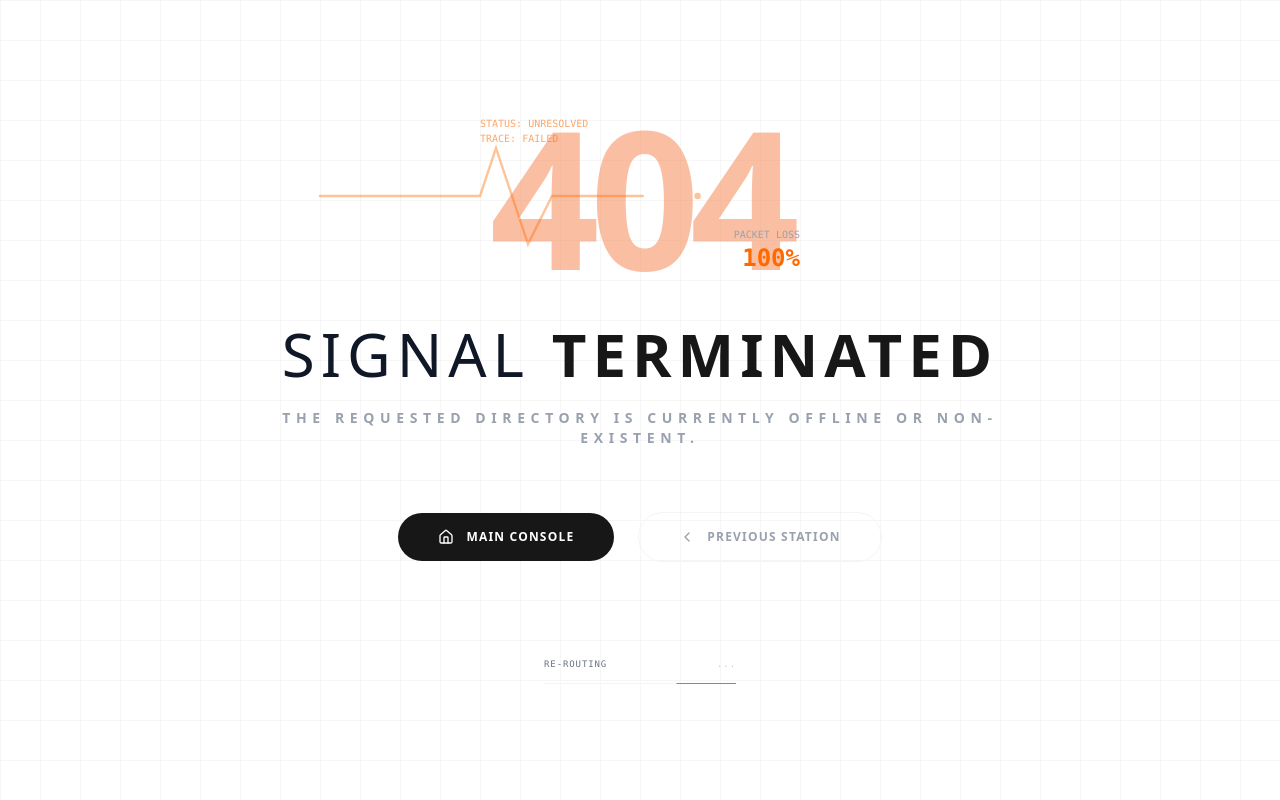
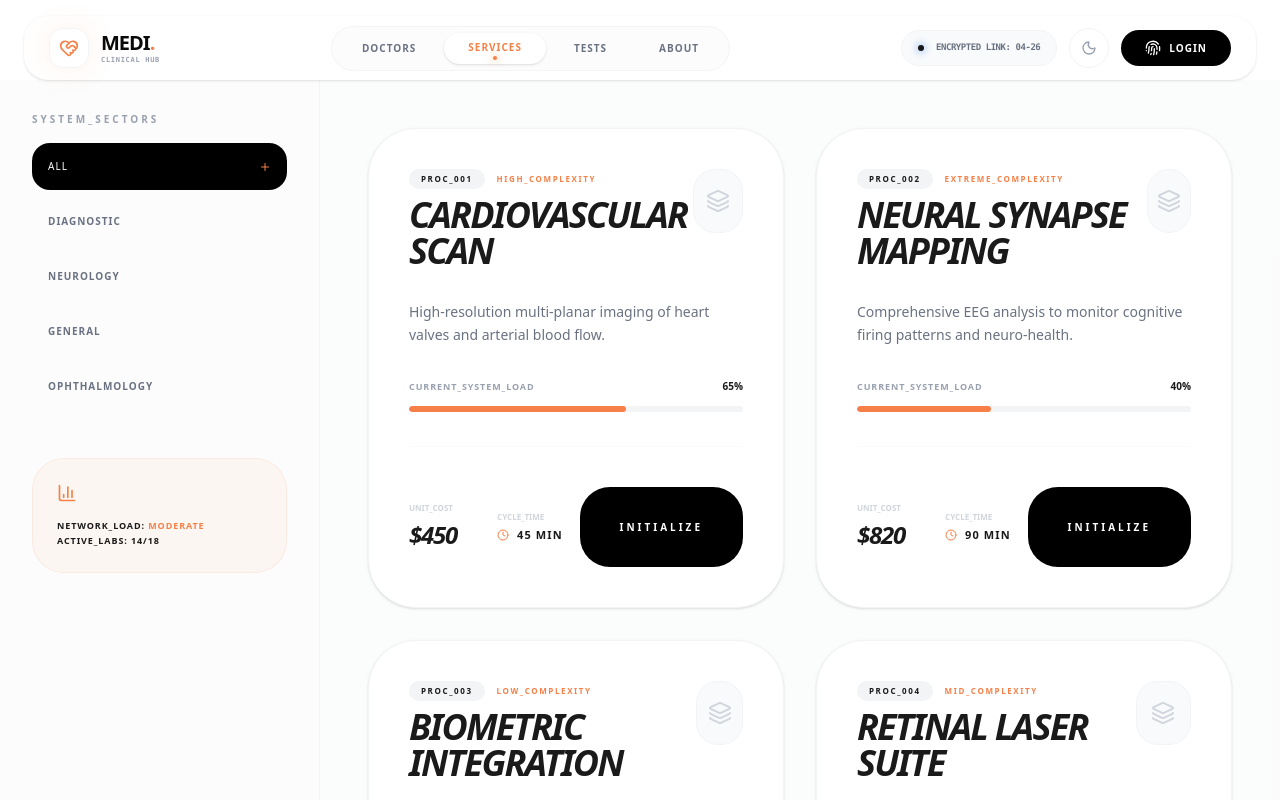
Before and after one commit to mkmahmud/MediTech, a React (Vite) app: page /services in a window 1280 px wide. Before the commit this address had no page. Shown: the top 800 px of the page. Built offline with nearby package versions, Linux system fonts and the light colour scheme.

Commit message:
Done service page UI

```diff
--- a/src/App.tsx
+++ b/src/App.tsx
@@ -1,4 +1,4 @@
-import   { Suspense, lazy } from 'react';
+import { Suspense, lazy } from 'react';
 import { Route, Routes } from 'react-router';
 import './App.css';
 import { ThemeInitializer } from './components/ThemeInitializer';
@@ -13,6 +13,9 @@ const AuthLayout = lazy(() => import('./layouts/AuthLayout'));
 const Home = lazy(() => import('./pages/Home/Home'));
 const About = lazy(() => import('./pages/About/About'));
 const Doctors = lazy(() => import('./pages/Doctors/Doctors'));
+const Services = lazy(() => import('./pages/Services/Services'));
+
+// Dashboard Pages
 const DashboardOverview = lazy(() => import('./pages/Dashboard/Overview'));
 const Patients = lazy(() => import('./pages/Dashboard/Patients'));
 const Appointments = lazy(() => import('./pages/Dashboard/Appointments'));
@@ -39,6 +42,7 @@ function App() {
             <Route path="/" element={<Home />} />
             <Route path="/about" element={<About />} />
             <Route path="/doctors" element={<Doctors />} />
+            <Route path="/services" element={<Services />} />
           </Route>
 
           {/* Dashboard routes */}
--- /dev/null
+++ b/src/pages/Services/Services.tsx
@@ -0,0 +1,131 @@
+import { useState } from "react"
+import { motion, AnimatePresence } from "framer-motion"
+import { Button } from "@/components/ui/button"
+import {
+
+    Clock,
+    Plus,
+
+    BarChart3,
+    Layers
+} from "lucide-react"
+
+const SERVICES = [
+    { id: 1, title: "Cardiovascular Scan", category: "Diagnostic", price: "$450", duration: "45 Min", complexity: "High", load: 65, description: "High-resolution multi-planar imaging of heart valves and arterial blood flow." },
+    { id: 2, title: "Neural Synapse Mapping", category: "Neurology", price: "$820", duration: "90 Min", complexity: "Extreme", load: 40, description: "Comprehensive EEG analysis to monitor cognitive firing patterns and neuro-health." },
+    { id: 3, title: "Biometric Integration", category: "General", price: "$120", duration: "20 Min", complexity: "Low", load: 95, description: "Synchronizing wearable health data with clinical electronic health records." },
+    { id: 4, title: "Retinal Laser Suite", category: "Ophthalmology", price: "$1,100", duration: "30 Min", complexity: "Mid", load: 20, description: "Precision corrective procedures using cold-laser technology for retinal repair." },
+];
+
+export default function ServicesPage() {
+    const [activeSector, setActiveSector] = useState("All");
+
+    return (
+        <div className="min-h-screen bg-[#fcfcfc] dark:bg-[#020202] text-[#1a1a1a] dark:text-white selection:bg-orange">
+
+            {/* --- SYSTEM HUD (STICKY) --- */}
+
+
+            <div className="mt-20 max-w-[1600px] mx-auto flex flex-col lg:flex-row min-h-[calc(100vh-80px)]">
+
+                {/* --- SIDEBAR: STATUS MONITOR --- */}
+                <aside className="lg:w-80 p-8 lg:border-r border-gray-100 dark:border-white/5 flex flex-col justify-between">
+                    <div className="space-y-12">
+                        <div className="space-y-4">
+                            <p className="text-[10px] font-black text-gray-400 uppercase tracking-[0.3em]">System_Sectors</p>
+                            <div className="space-y-2">
+                                {['All', 'Diagnostic', 'Neurology', 'General', 'Ophthalmology'].map(sector => (
+                                    <button
+                                        key={sector}
+                                        onClick={() => setActiveSector(sector)}
+                                        className={`w-full flex items-center justify-between p-4 rounded-2xl transition-all ${activeSector === sector ? 'bg-black text-white dark:bg-white dark:text-black' : 'hover:bg-gray-100 dark:hover:bg-white/5 text-gray-500 font-bold'}`}
+                                    >
+                                        <span className="text-[10px] uppercase tracking-widest">{sector}</span>
+                                        {activeSector === sector && <Plus className="w-3 h-3 text-orange" />}
+                                    </button>
+                                ))}
+                            </div>
+                        </div>
+
+                        <div className="p-6 rounded-[32px] bg-orange/5 border border-orange/10 space-y-4">
+                            <BarChart3 className="w-5 h-5 text-orange" />
+                            <p className="text-[9px] font-black uppercase tracking-widest leading-relaxed">
+                                Network_Load: <span className="text-orange">Moderate</span><br />
+                                Active_Labs: 14/18
+                            </p>
+                        </div>
+                    </div>
+                </aside>
+
+                {/* --- MAIN: PROTOCOL GRID --- */}
+                <main className="flex-1 p-8 lg:p-12 overflow-y-auto bg-gray-50/30 dark:bg-transparent">
+                    <div className="grid grid-cols-1 xl:grid-cols-2 gap-8">
+                        <AnimatePresence mode="popLayout">
+                            {SERVICES.filter(s => activeSector === "All" || s.category === activeSector).map((service, i) => (
+                                <motion.div
+                                    key={service.id}
+                                    layout
+                                    initial={{ opacity: 0, y: 20 }}
+                                    animate={{ opacity: 1, y: 0 }}
+                                    transition={{ delay: i * 0.05 }}
+                                    className="group bg-white dark:bg-[#0a0a0a] rounded-[48px] p-10 border border-gray-100 dark:border-white/5 hover:border-orange transition-all duration-500 shadow-sm flex flex-col justify-between min-h-[480px]"
+                                >
+                                    <div className="space-y-8">
+                                        <div className="flex justify-between items-start">
+                                            <div className="space-y-2">
+                                                <div className="flex items-center gap-3">
+                                                    <span className="px-3 py-1 bg-gray-100 dark:bg-white/5 rounded-full text-[8px] font-black uppercase tracking-[0.2em]">Proc_{service.id.toString().padStart(3, '0')}</span>
+                                                    <span className="text-orange text-[8px] font-black uppercase tracking-[0.2em]">{service.complexity}_Complexity</span>
+                                                </div>
+                                                <h3 className="text-4xl font-black uppercase tracking-tighter italic leading-none">{service.title}</h3>
+                                            </div>
+                                            <div className="h-16 w-16 rounded-3xl bg-gray-50 dark:bg-white/5 flex items-center justify-center border border-gray-100 dark:border-white/10 group-hover:rotate-12 transition-transform">
+                                                <Layers className="w-6 h-6 text-gray-300 dark:text-gray-700 group-hover:text-orange" />
+                                            </div>
+                                        </div>
+
+                                        <p className="text-sm text-gray-500 dark:text-gray-400 font-medium leading-relaxed max-w-md">
+                                            {service.description}
+                                        </p>
+
+                                        {/* Dynamic Load Visualizer */}
+                                        <div className="space-y-3">
+                                            <div className="flex justify-between items-end">
+                                                <p className="text-[9px] font-black uppercase tracking-widest text-gray-400">Current_System_Load</p>
+                                                <p className="text-[10px] font-black">{service.load}%</p>
+                                            </div>
+                                            <div className="h-1.5 w-full bg-gray-100 dark:bg-white/5 rounded-full overflow-hidden">
+                                                <motion.div
+                                                    initial={{ width: 0 }}
+                                                    animate={{ width: `${service.load}%` }}
+                                                    className={`h-full rounded-full ${service.load > 80 ? 'bg-red-500' : 'bg-orange'}`}
+                                                />
+                                            </div>
+                                        </div>
+                                    </div>
+
+                                    <div className="pt-10 flex items-center justify-between border-t border-gray-50 dark:border-white/5">
+                                        <div className="flex items-center gap-10">
+                                            <div className="space-y-1">
+                                                <p className="text-[8px] font-black text-gray-300 uppercase">Unit_Cost</p>
+                                                <p className="text-xl font-black tracking-tighter italic">{service.price}</p>
+                                            </div>
+                                            <div className="space-y-1">
+                                                <p className="text-[8px] font-black text-gray-300 uppercase">Cycle_Time</p>
+                                                <p className="text-[11px] font-black flex items-center gap-2 uppercase tracking-widest"><Clock className="w-3 h-3 text-orange" /> {service.duration}</p>
+                                            </div>
+                                        </div>
+
+                                        <Button className="h-20 px-10 rounded-[30px] bg-black dark:bg-white text-white dark:text-black font-black uppercase text-[10px] tracking-[0.3em] hover:bg-orange hover:text-white transition-all group-hover:scale-[1.02]">
+                                            Initialize
+                                        </Button>
+                                    </div>
+                                </motion.div>
+                            ))}
+                        </AnimatePresence>
+                    </div>
+                </main>
+            </div>
+        </div>
+    )
+}
```
